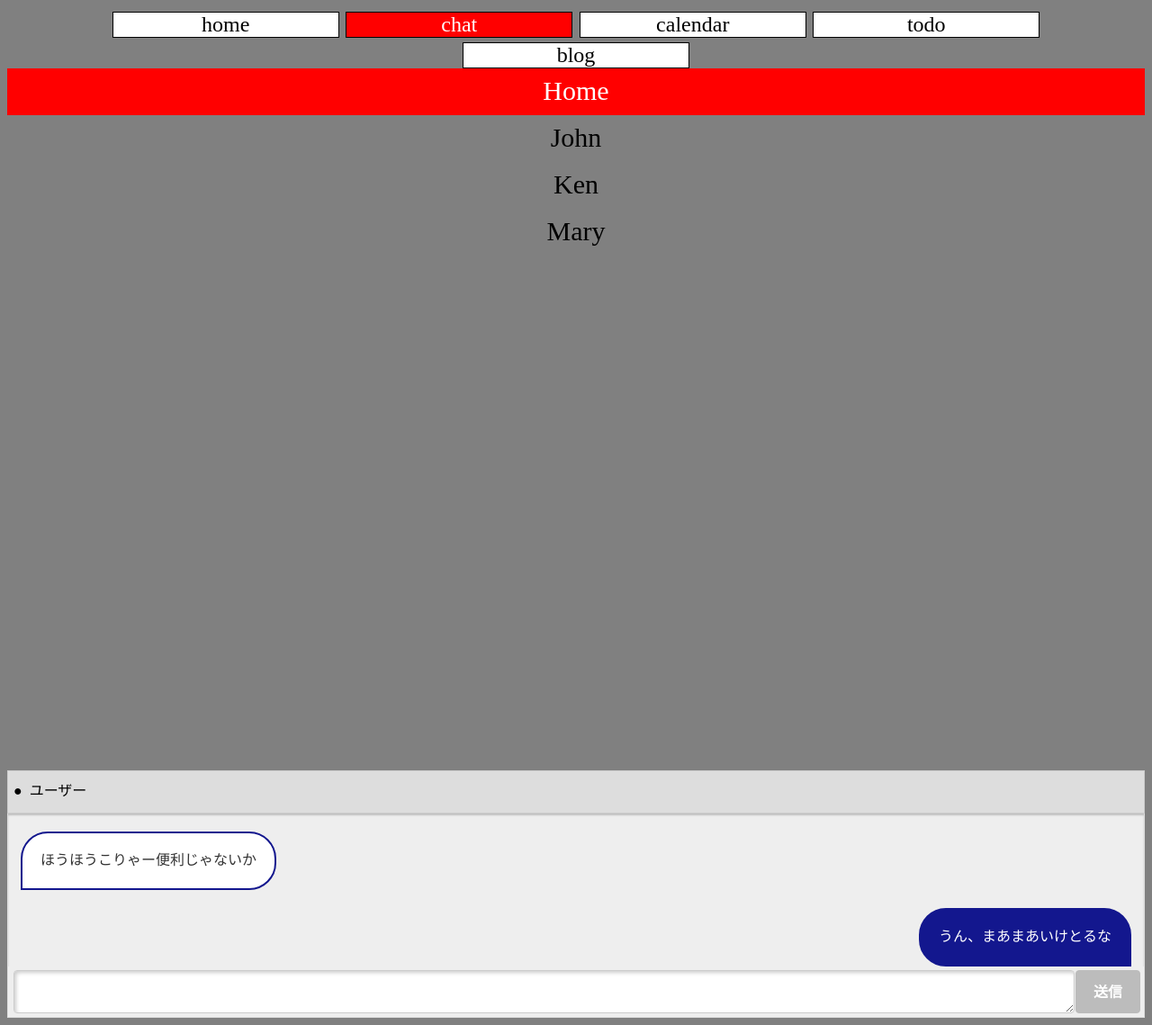
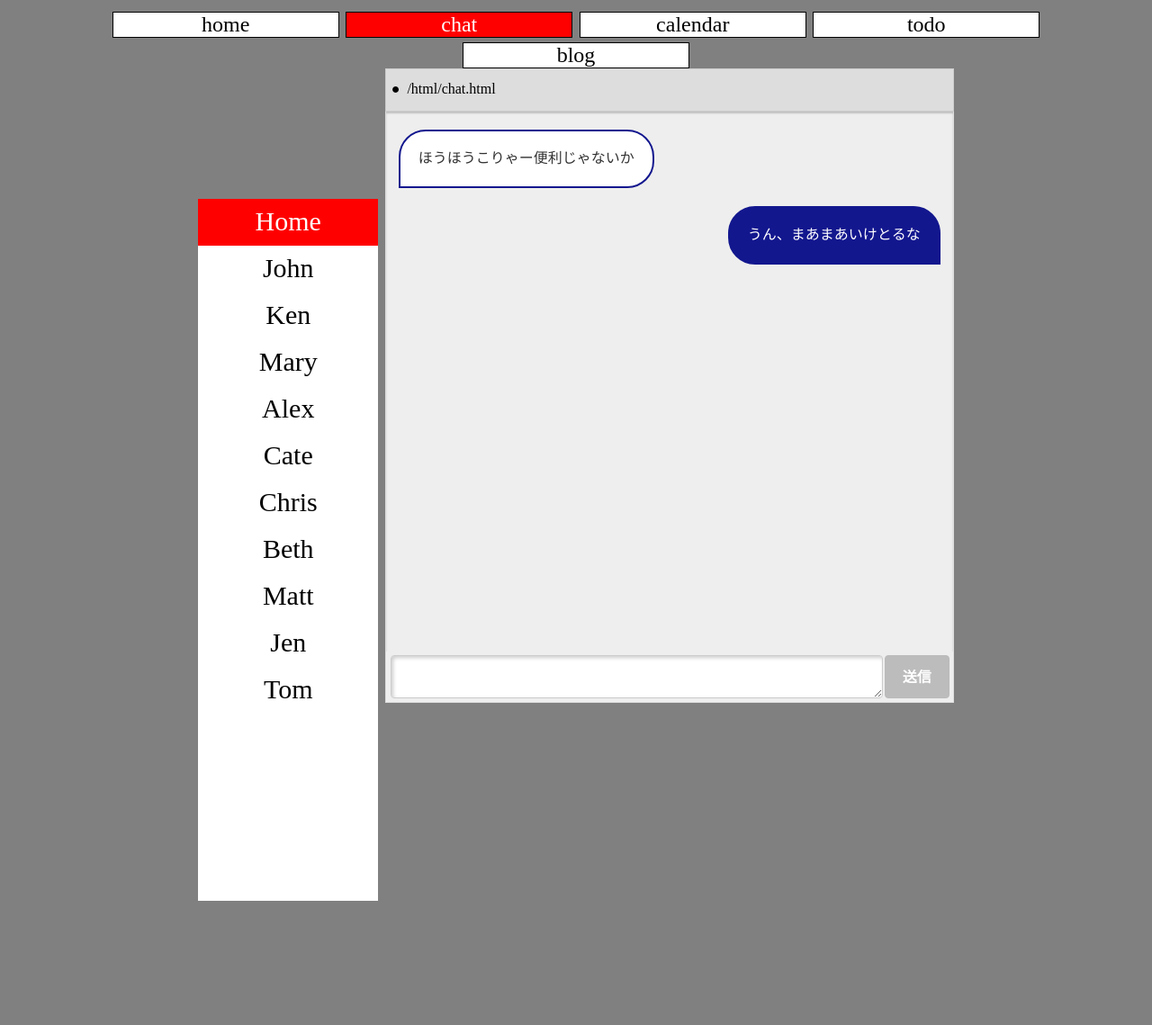
Before and after one commit to iamskyrabbit/iamskyrabbit.github.io, a Jekyll site: the page built from html/chat.html, in a window 1280 px wide. Shown: the whole page at 90% size. Built offline with Jekyll 4.4.1, drawn with Linux system fonts in a browser that asks for light colours; after the commit the page ends 1009 px from its top, so only the background shows below that.

Commit message:
Improve chat

```diff
--- a/html/chat.html
+++ b/html/chat.html
@@ -14,24 +14,24 @@ user: @iamskyrabbit
   </head>
   <body>
     {% include navigation.html %}
-    <ul style="display: inline;">
+    <ul style="display: inline-block;">
       <li><a class="active">Home</a></li>
       <li><a href="#John">John</a></li>
       <li><a href="#Ken">Ken</a></li>
       <li><a href="#Mary">Mary</a></li>
-      <li><a href="#"></a></li>
-      <li><a href="#"></a></li>
-      <li><a href="#"></a></li>
-      <li><a href="#"></a></li>
-      <li><a href="#"></a></li>
-      <li><a href="#"></a></li>
-      <li><a href="#"></a></li>
+      <li><a href="#Alex">Alex</a></li>
+      <li><a href="#Cate">Cate</a></li>
+      <li><a href="#Chris">Chris</a></li>
+      <li><a href="#Beth">Beth</a></li>
+      <li><a href="#Matt">Matt</a></li>
+      <li><a href="#Jen">Jen</a></li>
+      <li><a href="#Tom">Tom</a></li>
       <li><a href="#"></a></li>
       <li><a href="#"></a></li>
       <li><a href="#"></a></li>
       <li><a href="#"></a></li>
     </ul>
-    <div id="chat_container" style="display: inline;">
+    <div id="chat_container" style="display: inline-block;">
         <!-- チャットの外側部分① -->
         <div id="bms_messages_container">
             <!-- ヘッダー部分② -->
@@ -41,16 +41,14 @@ user: @iamskyrabbit
                     <!--ステータスアイコン-->
                     <div id="bms_status_icon">●</div>
                     <!--ユーザー名-->
-                    <div id="bms_chat_user_name">ユーザー</div>
+                    <div id="bms_chat_user_name">{{ page.url | split: "#" | last }}</div>
                 </div>
             </div>
 
             <!-- タイムライン部分③ -->
             <div id="bms_messages">
-
                 <!--メッセージ-->
                 {% include left_message.html content="ほうほうこりゃー便利じゃないか" %}
-
                 <!--メッセージ-->
                 {% include right_message.html content="うん、まあまあいけとるな" %}
             </div>
```
